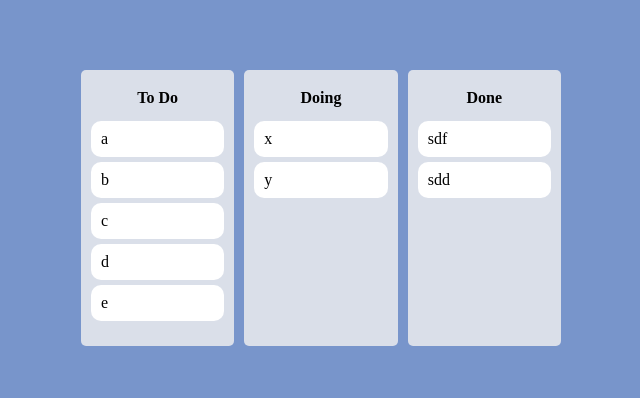
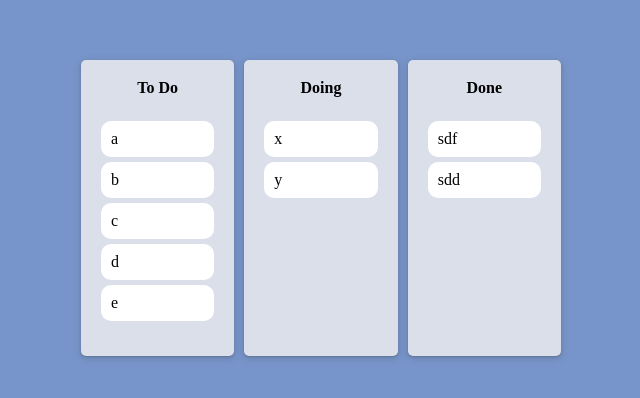
Before and after one commit to singsoong/MyToDoApp, a React (Create React App) app: page / in a window 1280 px wide. Shown: the part 192-590 px from the top of the page, without its empty margins (319-959 px from the left). Built offline with nearby package versions, Linux system fonts and the light colour scheme.

Commit message:
feat: Droppable snapshot

```diff
--- a/src/components/Board.tsx
+++ b/src/components/Board.tsx
@@ -10,13 +10,18 @@ interface IBoardProps {
 function Board({ toDos, boardId }: IBoardProps) {
   return (
     <Droppable droppableId={boardId}>
-      {(magic) => (
+      {(magic, snapshot) => (
         <Wrapper ref={magic.innerRef} {...magic.droppableProps}>
           <BoardTitle>{boardId}</BoardTitle>
-          {toDos.map((toDo, idx) => (
-            <DragabbleCard key={toDo} toDo={toDo} idx={idx} />
-          ))}
-          {magic.placeholder}
+          <CardWrapper
+            isDraggingOver={snapshot.isDraggingOver}
+            isDraggingFromThis={Boolean(snapshot.draggingFromThisWith)}
+          >
+            {toDos.map((toDo, idx) => (
+              <DragabbleCard key={toDo} toDo={toDo} idx={idx} />
+            ))}
+            {magic.placeholder}
+          </CardWrapper>
         </Wrapper>
       )}
     </Droppable>
@@ -29,6 +34,10 @@ const Wrapper = styled.div`
   border-radius: 5px;
   min-height: 200px;
   background-color: ${(props) => props.theme.boardColor};
+  display: flex;
+  flex-direction: column;
+  box-shadow: rgba(60, 64, 67, 0.3) 0px 1px 2px 0px,
+    rgba(60, 64, 67, 0.15) 0px 2px 6px 2px;
 `;
 
 const BoardTitle = styled.h2`
@@ -37,4 +46,21 @@ const BoardTitle = styled.h2`
   font-weight: bold;
 `;
 
+interface ICardWrapperProps {
+  isDraggingFromThis: boolean;
+  isDraggingOver: boolean;
+}
+
+const CardWrapper = styled.div<ICardWrapperProps>`
+  background-color: ${(props) =>
+    props.isDraggingOver
+      ? "#dfe6e9"
+      : props.isDraggingFromThis
+      ? "#b2bec3"
+      : "transparent"};
+  flex-grow: 1;
+  transition: background-color 0.3s ease-in-out;
+  padding: 10px;
+`;
+
 export default Board;
--- a/src/components/DragabbleCard.tsx
+++ b/src/components/DragabbleCard.tsx
@@ -10,11 +10,12 @@ interface IDragabbleCardProps {
 function DragabbleCard({ toDo, idx }: IDragabbleCardProps) {
   return (
     <Draggable draggableId={toDo} index={idx} key={toDo}>
-      {(magic) => (
+      {(magic, snapshot) => (
         <Card
           ref={magic.innerRef}
           {...magic.draggableProps}
           {...magic.dragHandleProps}
+          isDragging={snapshot.isDragging}
         >
           {toDo}
         </Card>
@@ -23,8 +24,11 @@ function DragabbleCard({ toDo, idx }: IDragabbleCardProps) {
   );
 }
 
-const Card = styled.div`
-  background-color: ${(props) => props.theme.cardColor};
+const Card = styled.div<{ isDragging: boolean }>`
+  background-color: ${(props) =>
+    props.isDragging ? "#74b9ff" : props.theme.cardColor};
+  box-shadow: ${(props) =>
+    props.isDragging ? "0px 2px 5px rgba(0,0,0,0.05)" : "none"};
   padding: 10px;
   margin-bottom: 5px;
   border-radius: 10px;
```
